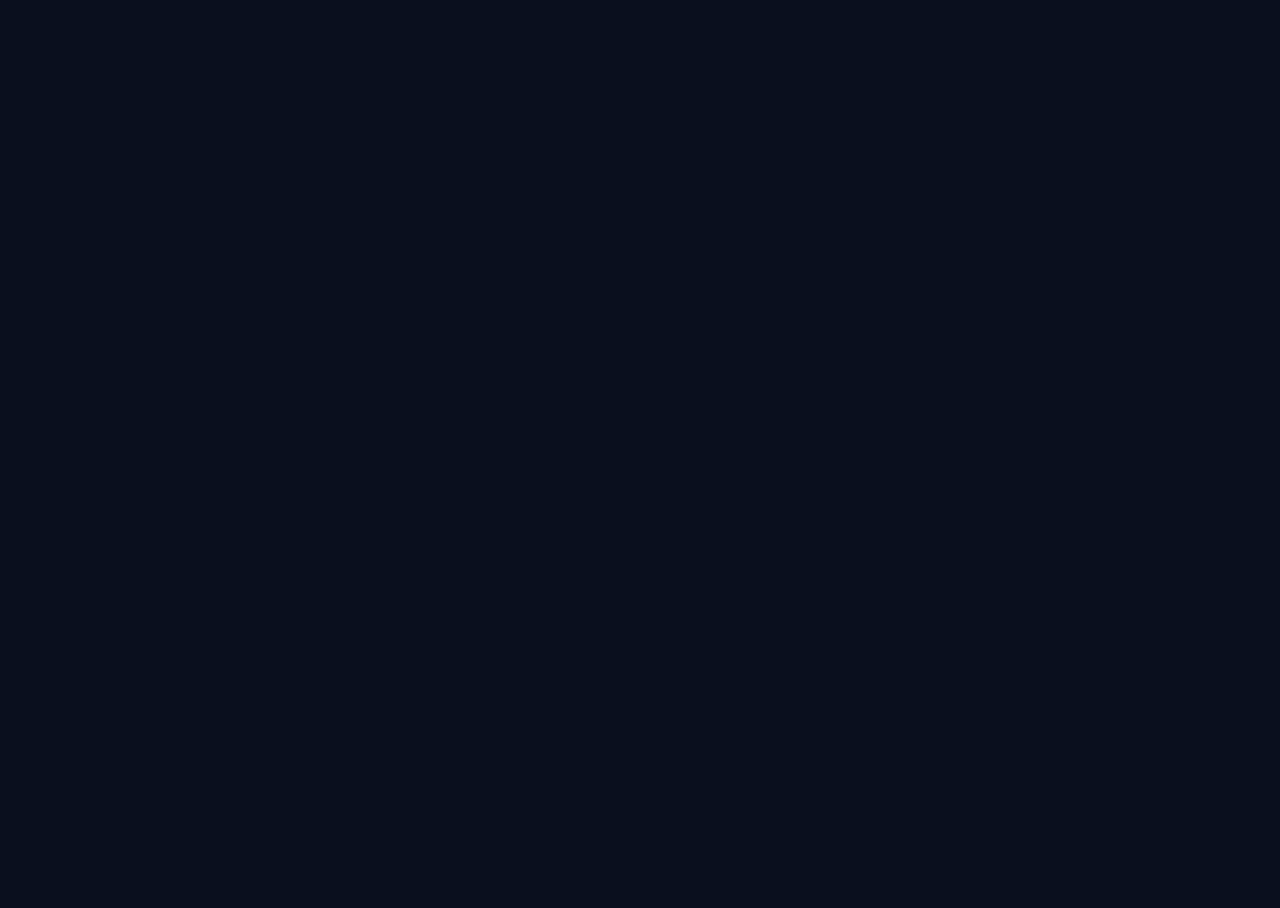
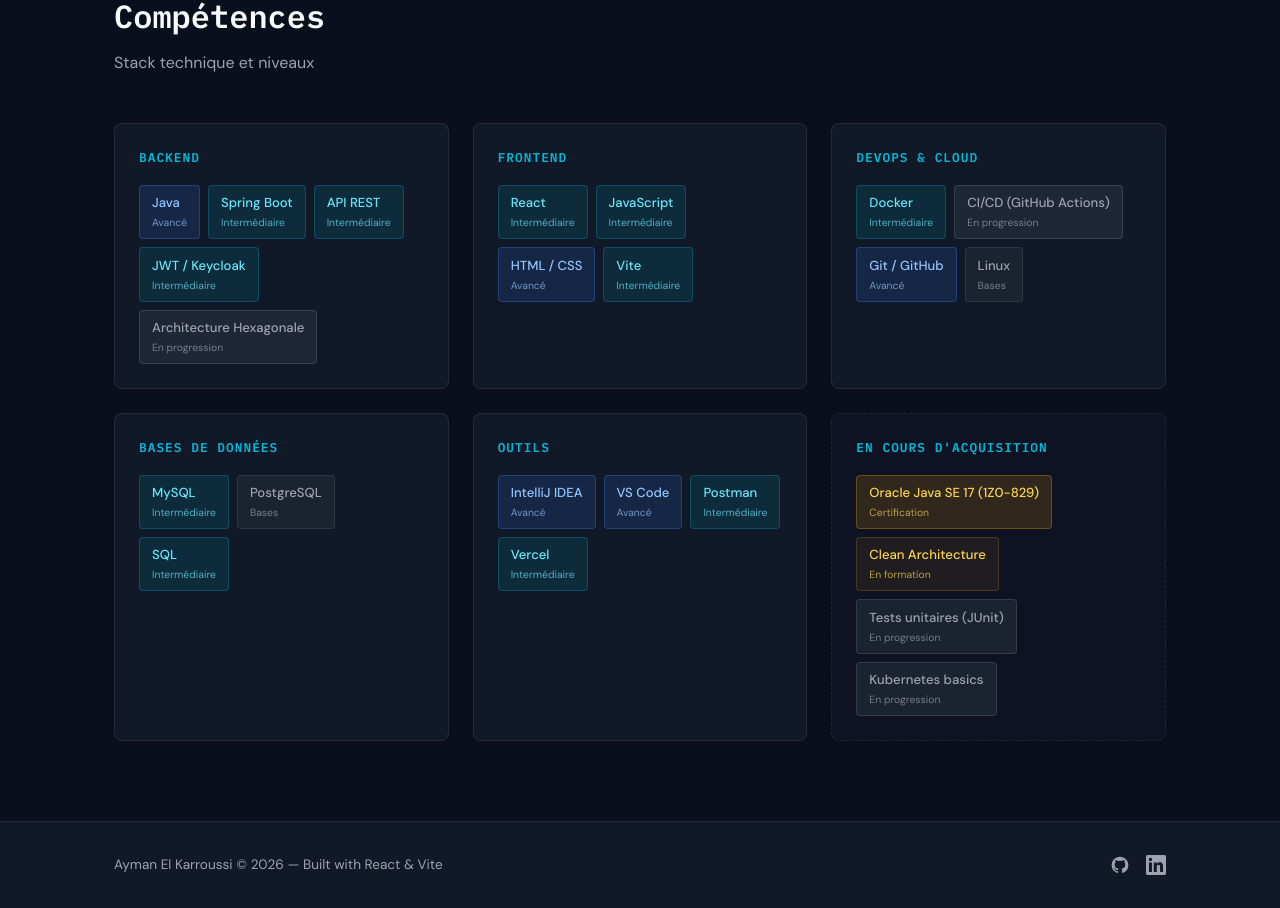
Before and after one commit to AymanMain/ayman-portfolio, a React (Vite) app: page / in a window 1280 px wide. Shown: the part 1557-2465 px from the top of the page. Before the commit the page ends 1554 px from the top, so only its background shows below. Built offline with nearby package versions, Linux system fonts and the light colour scheme.

Commit message:
feat(skills): add skills section with categorized data

```diff
--- a/src/data/skills.js
+++ b/src/data/skills.js
@@ -1,2 +1,59 @@
-const skills = []
+const skills = [
+  {
+    category: 'Backend',
+    items: [
+      { name: 'Java', level: 'avance' },
+      { name: 'Spring Boot', level: 'intermediaire' },
+      { name: 'API REST', level: 'intermediaire' },
+      { name: 'JWT / Keycloak', level: 'intermediaire' },
+      { name: 'Architecture Hexagonale', level: 'progression' },
+    ],
+  },
+  {
+    category: 'Frontend',
+    items: [
+      { name: 'React', level: 'intermediaire' },
+      { name: 'JavaScript', level: 'intermediaire' },
+      { name: 'HTML / CSS', level: 'avance' },
+      { name: 'Vite', level: 'intermediaire' },
+    ],
+  },
+  {
+    category: 'DevOps & Cloud',
+    items: [
+      { name: 'Docker', level: 'intermediaire' },
+      { name: 'CI/CD (GitHub Actions)', level: 'progression' },
+      { name: 'Git / GitHub', level: 'avance' },
+      { name: 'Linux', level: 'bases' },
+    ],
+  },
+  {
+    category: 'Bases de données',
+    items: [
+      { name: 'MySQL', level: 'intermediaire' },
+      { name: 'PostgreSQL', level: 'bases' },
+      { name: 'SQL', level: 'intermediaire' },
+    ],
+  },
+  {
+    category: 'Outils',
+    items: [
+      { name: 'IntelliJ IDEA', level: 'avance' },
+      { name: 'VS Code', level: 'avance' },
+      { name: 'Postman', level: 'intermediaire' },
+      { name: 'Vercel', level: 'intermediaire' },
+    ],
+  },
+  {
+    category: "En cours d'acquisition",
+    learning: true,
+    items: [
+      { name: 'Oracle Java SE 17 (1Z0-829)', level: 'certification' },
+      { name: 'Clean Architecture', level: 'formation' },
+      { name: 'Tests unitaires (JUnit)', level: 'progression' },
+      { name: 'Kubernetes basics', level: 'progression' },
+    ],
+  },
+]
+
 export default skills
--- a/src/sections/Skills.jsx
+++ b/src/sections/Skills.jsx
@@ -1,3 +1,42 @@
+import SectionTitle from '../components/SectionTitle'
+import skills from '../data/skills'
+import styles from './Skills.module.css'
+
+const LEVEL_LABEL = {
+  avance: 'Avancé',
+  intermediaire: 'Intermédiaire',
+  progression: 'En progression',
+  bases: 'Bases',
+  certification: 'Certification',
+  formation: 'En formation',
+}
+
 export default function Skills() {
-  return <section id="competences"></section>
+  return (
+    <section id="competences" className={`${styles.skills} section-padding`} style={{ scrollMarginTop: '64px' }}>
+      <div className="container">
+        <SectionTitle>Compétences</SectionTitle>
+        <p className="section-subtitle">Stack technique et niveaux</p>
+
+        <div className={styles.grid}>
+          {skills.map(({ category, items, learning }) => (
+            <div
+              key={category}
+              className={`${styles.card} ${learning ? styles.cardLearning : ''}`}
+            >
+              <h3 className={styles.category}>{category}</h3>
+              <div className={styles.badges}>
+                {items.map(({ name, level }) => (
+                  <span key={name} className={`${styles.badge} ${styles[`badge_${level}`]}`}>
+                    {name}
+                    <span className={styles.badgeLevel}>{LEVEL_LABEL[level]}</span>
+                  </span>
+                ))}
+              </div>
+            </div>
+          ))}
+        </div>
+      </div>
+    </section>
+  )
 }
--- /dev/null
+++ b/src/sections/Skills.module.css
@@ -0,0 +1,109 @@
+.skills {
+  background: var(--color-bg);
+}
+
+.grid {
+  display: grid;
+  grid-template-columns: repeat(3, 1fr);
+  gap: 1.5rem;
+}
+
+.card {
+  background: var(--color-surface);
+  border: 1px solid var(--color-border);
+  border-radius: var(--radius);
+  padding: 1.5rem;
+  transition: border-color 0.2s, box-shadow 0.2s;
+}
+
+.card:hover {
+  border-color: rgba(59, 130, 246, 0.3);
+  box-shadow: var(--shadow-glow);
+}
+
+.cardLearning {
+  border-style: dashed;
+  background: rgba(17, 24, 39, 0.5);
+}
+
+.category {
+  font-family: var(--font-mono);
+  font-size: 0.8rem;
+  font-weight: 600;
+  color: var(--color-accent-cyan);
+  text-transform: uppercase;
+  letter-spacing: 0.08em;
+  margin-bottom: 1rem;
+}
+
+.badges {
+  display: flex;
+  flex-wrap: wrap;
+  gap: 0.5rem;
+}
+
+.badge {
+  display: inline-flex;
+  flex-direction: column;
+  padding: 0.4rem 0.75rem;
+  border-radius: var(--radius-sm);
+  font-size: 0.82rem;
+  font-weight: 500;
+  border: 1px solid transparent;
+  gap: 2px;
+}
+
+.badgeLevel {
+  font-size: 0.65rem;
+  opacity: 0.7;
+  font-weight: 400;
+}
+
+/* Level colors */
+.badge_avance {
+  background: rgba(59, 130, 246, 0.15);
+  color: #93c5fd;
+  border-color: rgba(59, 130, 246, 0.3);
+}
+
+.badge_intermediaire {
+  background: rgba(6, 182, 212, 0.12);
+  color: #67e8f9;
+  border-color: rgba(6, 182, 212, 0.25);
+}
+
+.badge_progression {
+  background: rgba(156, 163, 175, 0.1);
+  color: var(--color-text-muted);
+  border-color: rgba(156, 163, 175, 0.2);
+}
+
+.badge_bases {
+  background: rgba(156, 163, 175, 0.08);
+  color: var(--color-text-muted);
+  border-color: rgba(156, 163, 175, 0.15);
+}
+
+.badge_certification {
+  background: rgba(245, 158, 11, 0.15);
+  color: #fcd34d;
+  border-color: rgba(245, 158, 11, 0.3);
+}
+
+.badge_formation {
+  background: rgba(245, 158, 11, 0.08);
+  color: #fcd34d;
+  border-color: rgba(245, 158, 11, 0.2);
+}
+
+@media (max-width: 1024px) {
+  .grid {
+    grid-template-columns: repeat(2, 1fr);
+  }
+}
+
+@media (max-width: 640px) {
+  .grid {
+    grid-template-columns: 1fr;
+  }
+}
```
